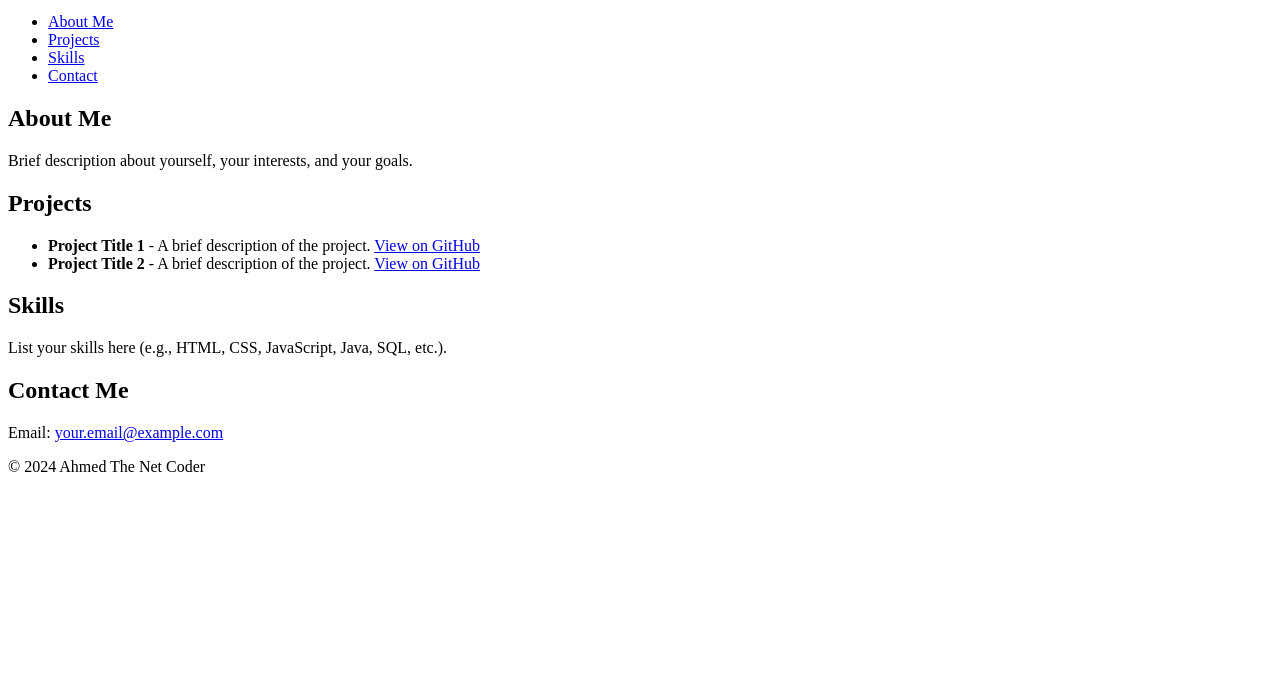
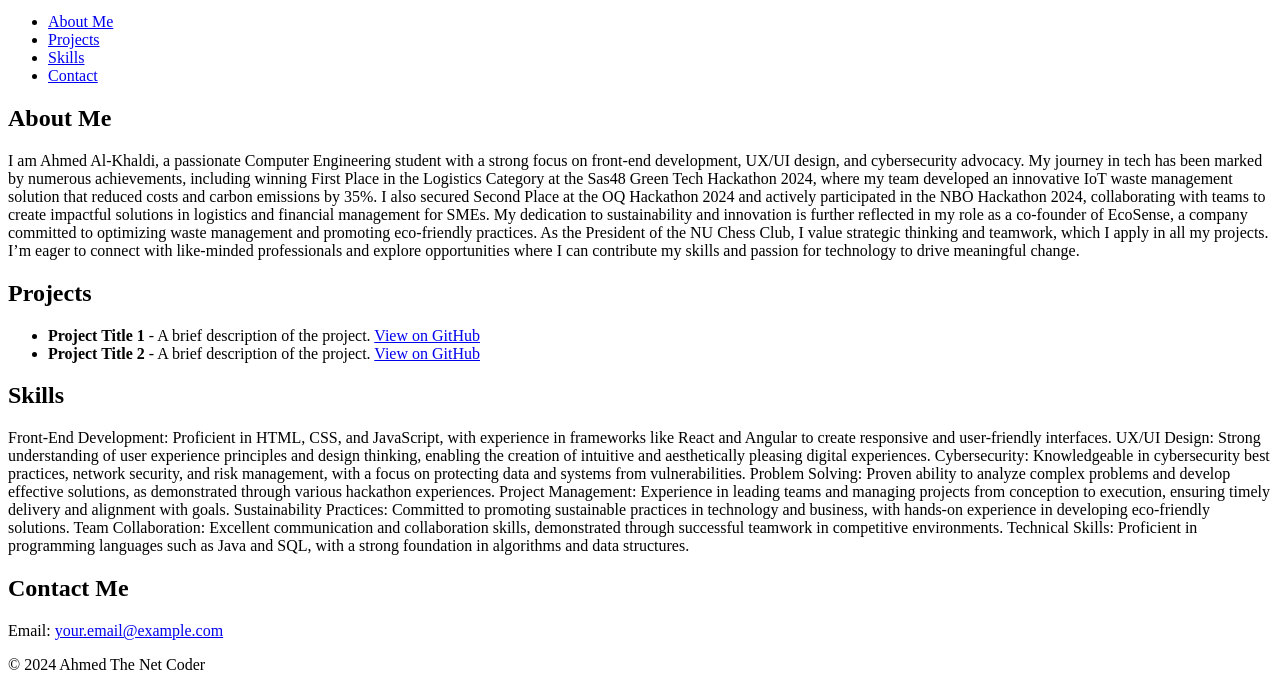
Before and after one commit to AhmedTheNetCoder/Personal-Portfolio, a plain HTML site: page index.html in a window 1280 px wide. Shown: the part 101-800 px from the top of the page. Drawn offline with Linux system fonts and the light colour scheme; a script that the page names is missing.

Commit message:
Update index.html

```diff
--- a/index.html
+++ b/index.html
@@ -4,7 +4,7 @@
     <meta charset="UTF-8">
     <meta name="viewport" content="width=device-width, initial-scale=1.0">
     <title>Ahmed The Net Coder's Portfolio</title>
-    <link rel="stylesheet" href="styles.css"> <!-- Link to your CSS file -->
+    <link rel="stylesheet" href="styles.css">
 </head>
 <body>
     <header>
@@ -23,7 +23,11 @@
 
     <section id="about">
         <h2>About Me</h2>
-        <p>Brief description about yourself, your interests, and your goals.</p>
+        <p>I am Ahmed Al-Khaldi, a passionate Computer Engineering student with a strong focus on front-end development, UX/UI design, and cybersecurity advocacy. My journey in tech has been marked by numerous achievements, including winning First Place in the Logistics Category at the Sas48 Green Tech Hackathon 2024, where my team developed an innovative IoT waste management solution that reduced costs and carbon emissions by 35%.
+
+I also secured Second Place at the OQ Hackathon 2024 and actively participated in the NBO Hackathon 2024, collaborating with teams to create impactful solutions in logistics and financial management for SMEs. My dedication to sustainability and innovation is further reflected in my role as a co-founder of EcoSense, a company committed to optimizing waste management and promoting eco-friendly practices.
+
+As the President of the NU Chess Club, I value strategic thinking and teamwork, which I apply in all my projects. I’m eager to connect with like-minded professionals and explore opportunities where I can contribute my skills and passion for technology to drive meaningful change.</p>
     </section>
 
     <section id="projects">
@@ -37,18 +41,32 @@
                 <strong>Project Title 2</strong> - A brief description of the project.
                 <a href="https://github.com/yourusername/project2">View on GitHub</a>
             </li>
-            <!-- Add more projects as needed -->
+
         </ul>
     </section>
 
     <section id="skills">
         <h2>Skills</h2>
-        <p>List your skills here (e.g., HTML, CSS, JavaScript, Java, SQL, etc.).</p>
+        <p>Front-End Development: Proficient in HTML, CSS, and JavaScript, with experience in frameworks like React and Angular to create responsive and user-friendly interfaces.
+
+UX/UI Design: Strong understanding of user experience principles and design thinking, enabling the creation of intuitive and aesthetically pleasing digital experiences.
+
+Cybersecurity: Knowledgeable in cybersecurity best practices, network security, and risk management, with a focus on protecting data and systems from vulnerabilities.
+
+Problem Solving: Proven ability to analyze complex problems and develop effective solutions, as demonstrated through various hackathon experiences.
+
+Project Management: Experience in leading teams and managing projects from conception to execution, ensuring timely delivery and alignment with goals.
+
+Sustainability Practices: Committed to promoting sustainable practices in technology and business, with hands-on experience in developing eco-friendly solutions.
+
+Team Collaboration: Excellent communication and collaboration skills, demonstrated through successful teamwork in competitive environments.
+
+Technical Skills: Proficient in programming languages such as Java and SQL, with a strong foundation in algorithms and data structures.</p>
     </section>
 
     <section id="contact">
         <h2>Contact Me</h2>
-        <p>Email: <a href="mailto:your.email@example.com">your.email@example.com</a></p>
+        <p>Email: <a href="mailto:ahmedalkhaldi70@gmail.com">your.email@example.com</a></p>
     </section>
 
     <footer>
```
